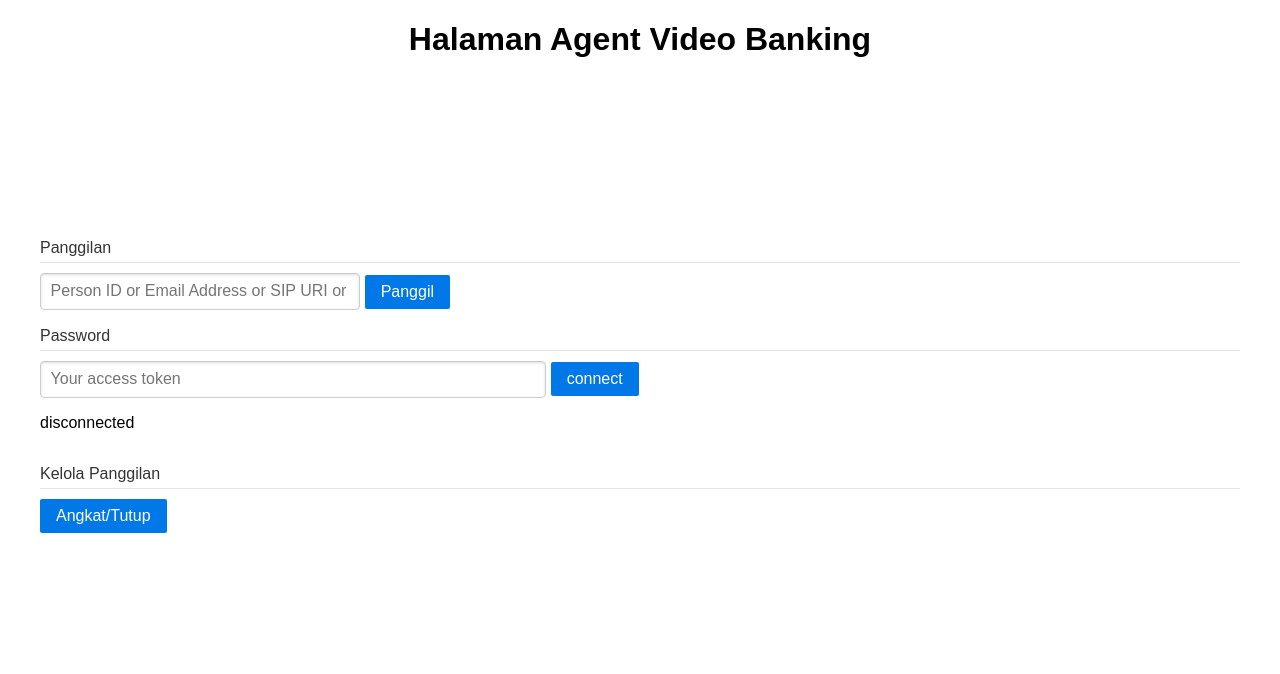
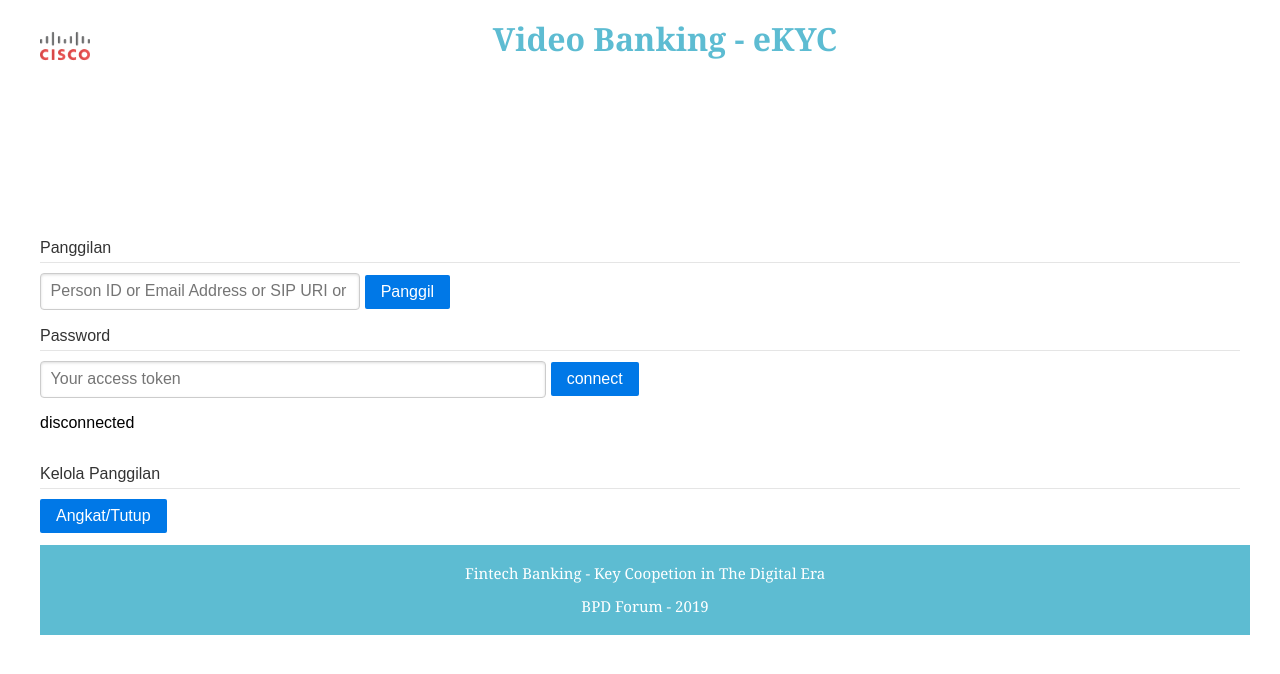
Before and after one commit to mbahsaptojr/webex-team-single-party, a website with bundled scripts: page index.html in a window 1280 px wide. Built offline with nearby package versions, Linux system fonts and the light colour scheme.

Commit message:
permak ui

```diff
--- a/custom.css
+++ b/custom.css
@@ -0,0 +1,27 @@
+.footer {
+    position: relative;
+    left: 0;
+    bottom: 0;
+    width: 100%;
+    background-color: #5DBCD2;
+    color: white;
+    text-align: center;
+    padding: 5px 5px 5px 5px;
+    font-family: Georgia, 'Times New Roman', Times, serif;
+    font-size: 15px;
+  }
+
+  .header img {
+    float: left;
+    width: 50px;
+    height: 50px;
+  }
+
+  .header h1 {
+    /*position: relative;
+    top: 18px;
+    left: 10px;*/
+    text-align: center;
+    color: #5DBCD2;
+    font-family: Georgia, 'Times New Roman', Times, serif;
+  }
--- a/index.html
+++ b/index.html
@@ -14,7 +14,10 @@
   />
   </head>
   <body style="padding-left: 40px; padding-right: 40px;">
-    <h1 align="center">Halaman Agent Video Banking</h1>
+    <div class="header">
+      <img src="cisco.png" alt="logo" />
+      <h1>Video Banking - eKYC</h1>
+    </div>
 
     <div class="pure-g">
       <div class="pure-u-1-2">
@@ -89,7 +92,11 @@
         </button>
       </fieldset>
     </form>
+    <div class="footer">
+      <p>Fintech Banking - Key Coopetion in The Digital Era</p>
+      <p>BPD Forum - 2019</p>
 
+    </div>
     <!-- /bundle.js is the bundled CiscoSpark JavaScript SDK -->
     <script src="/bundle.js"></script>
     <!-- app.js is your application code -->
```
Also changed, not shown: cisco-logo-transparent.png (added), cisco.png (added).
